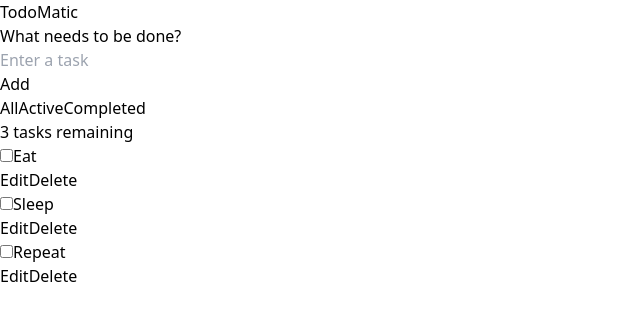
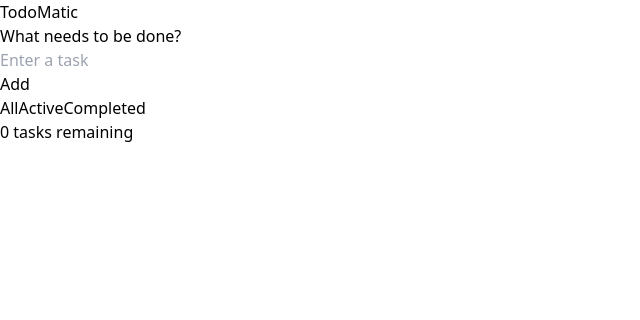
Before and after one commit to Leets-Official/6th-FE-Mission-Zero100, a React (Vite) app: page / in a window 1280 px wide. Shown: the top 320 px of the page, without its empty margins (0-640 px from the left). Built offline with nearby package versions, Linux system fonts and the light colour scheme.

Commit message:
task 최초 접속시 0개 뜨기, 새로고침 해도 task 유지

```diff
--- a/src/App.jsx
+++ b/src/App.jsx
@@ -1,26 +1,11 @@
-import { useState } from "react";
 import Header from "./components/Header";
-import AddTodo from "./components/AddTodo";
-import Category from "./components/Category";
-import TodoList from "./components/TodoList";
+import TodoContainer from "./containers/TodoContainer";
+
 export default function App() {
-
-    const [tasks, setTasks] = useState([
-        { label: "Eat", completed: false },
-        { label: "Sleep", completed: false },
-        { label: "Repeat", completed: false },
-    ]);
-
-    const [filter, setFilter] = useState("All");
-
     return (
         <div className="max-w-xl mx-auto p-6">
             <Header />
-            {/* setTasks를 AddTodo로 전달 */}
-            <AddTodo setTasks={setTasks} />
-            <Category filter={filter} setFilter={setFilter} />
-            {/*  tasks 상태를 TodoList로 전달 */}
-            <TodoList tasks={tasks} setTasks={setTasks} filter={filter} />
+            <TodoContainer />
         </div>
     );
 }
--- /dev/null
+++ b/src/containers/TodoContainer.jsx
@@ -0,0 +1,27 @@
+import { useState, useEffect } from "react";
+import AddTodo from "../components/AddTodo";
+import Category from "../components/Category";
+import TodoList from "../components/TodoList";
+
+export default function TodoContainer() {
+    //  초기값을 localStorage에서 불러오기
+    const [tasks, setTasks] = useState(() => {
+        const saved = localStorage.getItem("tasks");
+        return saved ? JSON.parse(saved) : [];
+    });
+
+    const [filter, setFilter] = useState("All");
+
+    //  tasks가 바뀔 때마다 localStorage에 저장
+    useEffect(() => {
+        localStorage.setItem("tasks", JSON.stringify(tasks));
+    }, [tasks]);
+
+    return (
+        <div>
+            <AddTodo setTasks={setTasks} />
+            <Category filter={filter} setFilter={setFilter} />
+            <TodoList tasks={tasks} setTasks={setTasks} filter={filter} />
+        </div>
+    );
+}
```
